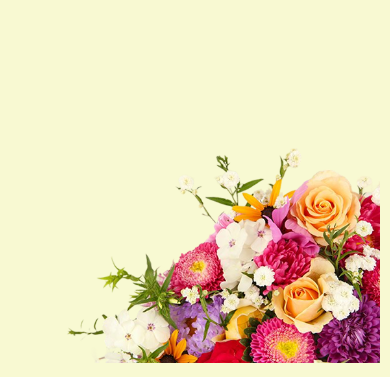
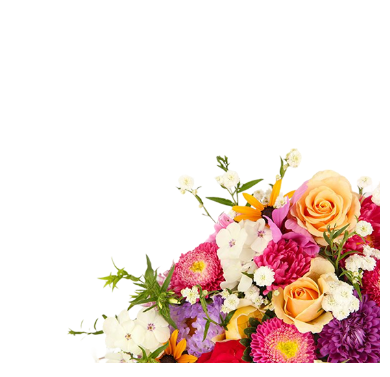
Before and after one commit to Codeman-piklu/Codeman-piklu-Codeman-piklu-B12A02-Responsive-Flowers, a plain HTML site: page index.html in a window 390 px wide. Shown: the part 54-431 px from the top of the page. Drawn offline with Linux system fonts and the light colour scheme.

Commit message:
removed background from responsive section

```diff
--- a/index.css
+++ b/index.css
@@ -408,10 +408,7 @@ margin-right: 24px;
                       /* !responsive */
 
 @media screen and (max-width:576px){
-  body{
-    background-color: rgba(239, 242, 142, 0.392);
 
-  }
                    /** navbar responsive*/
   .navbar{
     justify-content:space-between;
```
